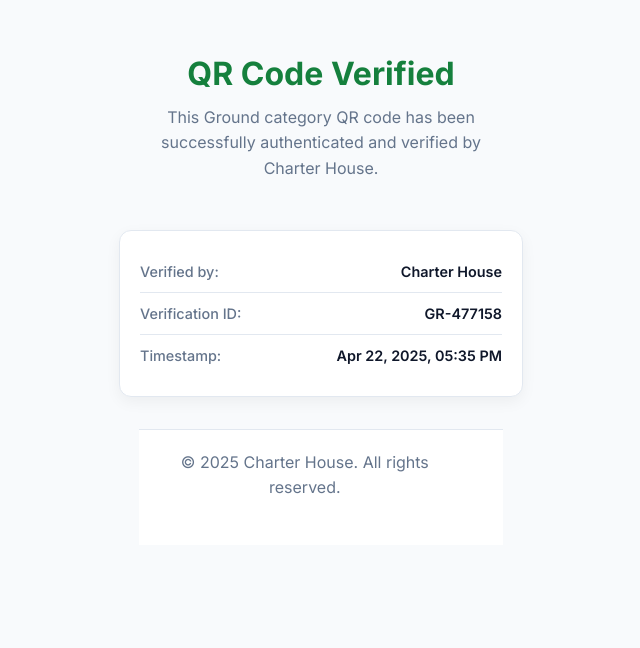
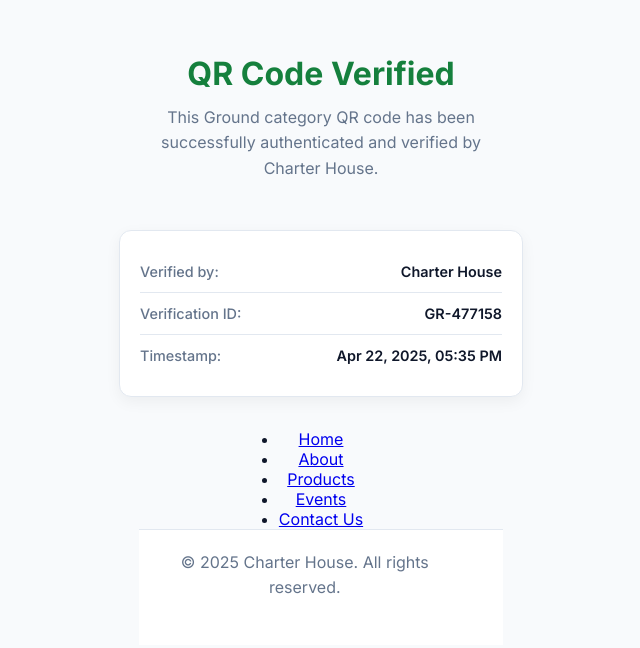
Before and after one commit to MrSelormMichael/confrimation-page, a plain HTML site: page index.html in a window 1280 px wide. Shown: the part 806-1454 px from the top of the page, without its empty margins (319-959 px from the left). Before the commit the page ends 1383 px from the top, so only its background shows below. Drawn offline with Linux system fonts and the light colour scheme.

Commit message:
Update index.html

```diff
--- a/index.html
+++ b/index.html
@@ -343,8 +343,26 @@
                 <span class="detail-value" id="timestamp"></span>
             </div>
         </div>
-
     </div>
+<div>
+ <ul class="navbar-nav ms-auto mb-2 mb-lg-0">
+                    <li class="nav-item">
+                        <a class="nav-link active" href="AllAccess.html">Home</a>
+                    </li>
+                    <li class="nav-item">
+                        <a class="nav-link" href="Auditorium.html">About</a>
+                    </li>
+                    <li class="nav-item">
+                        <a class="nav-link" href="BackStage.html">Products</a>
+                    </li>
+                    <li class="nav-item">
+                        <a class="nav-link" href="RedCarpet.html">Events</a>
+                    </li>
+                    <li class="nav-item">
+                        <a class="nav-link" href="index.html">Contact Us</a>
+                    </li>
+                </ul>
+</div>
 
     <footer>
         <p>© 2025 Charter House. All rights reserved.</p>
```
